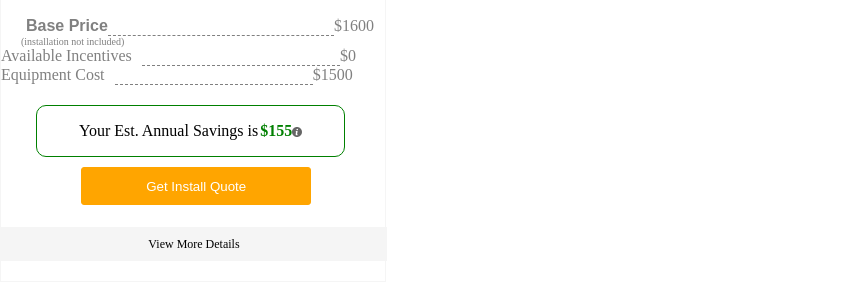
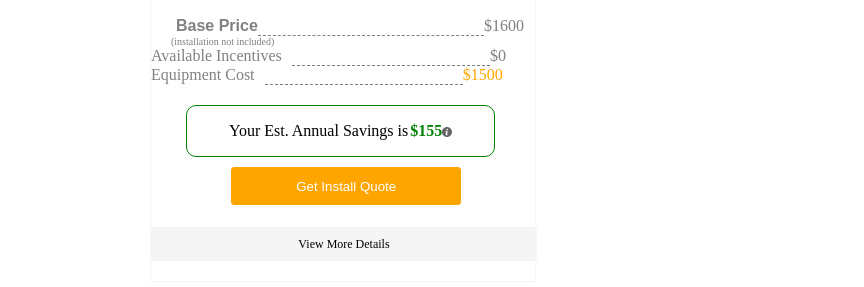
Before and after one commit to amjadsam/myPickSolar, a plain HTML site: page index.html in a window 1280 px wide. Shown: the part 455-742 px from the top of the page, without its empty margins (0-864 px from the left). Drawn offline with Linux system fonts and the light colour scheme.

Commit message:
minor change

```diff
--- a/index.css
+++ b/index.css
@@ -17,6 +17,7 @@
     border:1px solid whitesmoke;
     margin-top:30px;
     display:none;
+    margin-left:150px;
 }
 
 
--- a/index.js
+++ b/index.js
@@ -138,6 +138,7 @@ dash3.setAttribute("style","border-bottom:1px dashed gray; color:white");
 dash3.innerHTML="a gap of some length to dashed ";
 equipmentCostParentDiv.appendChild(dash3);
 let amount3=document.createElement("p");
+amount3.setAttribute("style","color:orange");
 amount3.innerHTML="$1500";
 equipmentCostParentDiv.appendChild(amount3);
 let finaldiv=document.createElement("div");
@@ -161,6 +162,7 @@ let moredetails=document.createElement("div");
 moredetails.className="more-details"
 card.appendChild(moredetails);
 let anchor=document.createElement("a");
+anchor.setAttribute("style","cursor:pointer");
 anchor.innerHTML="View More Details"
 anchor.addEventListener("click",sam);
 moredetails.appendChild(anchor);
```
